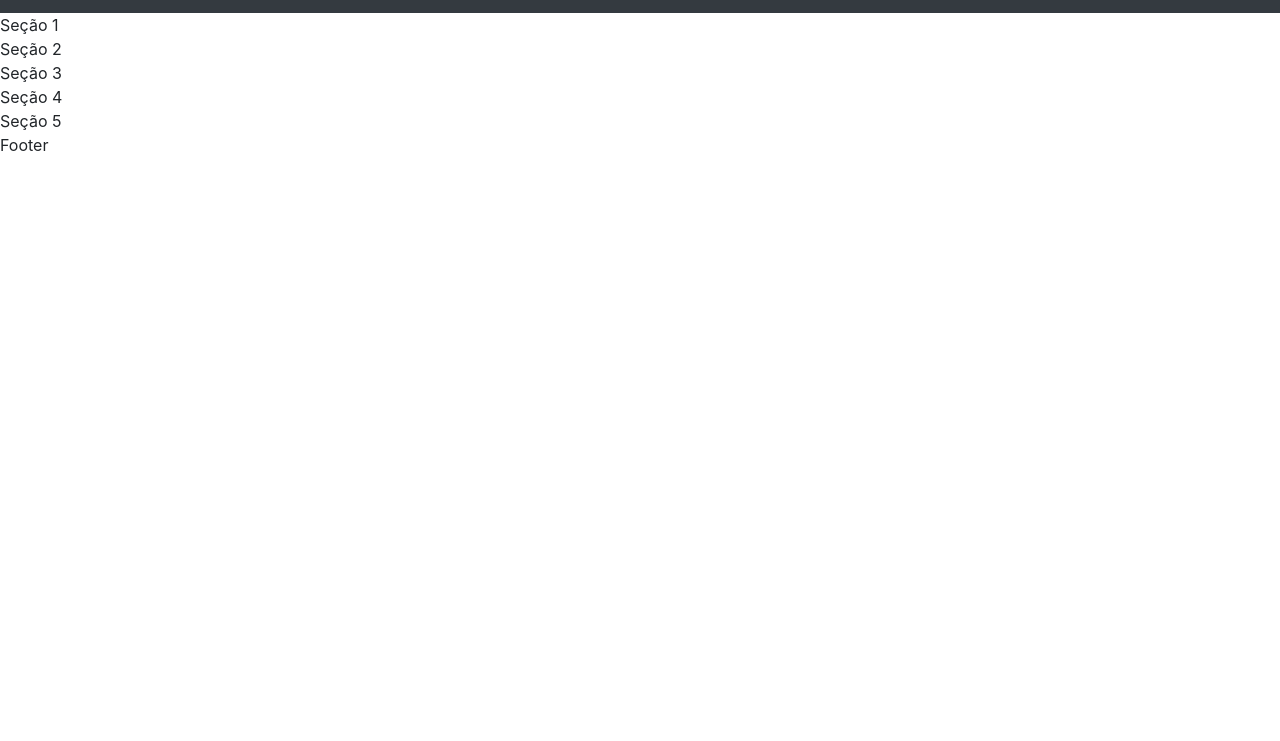
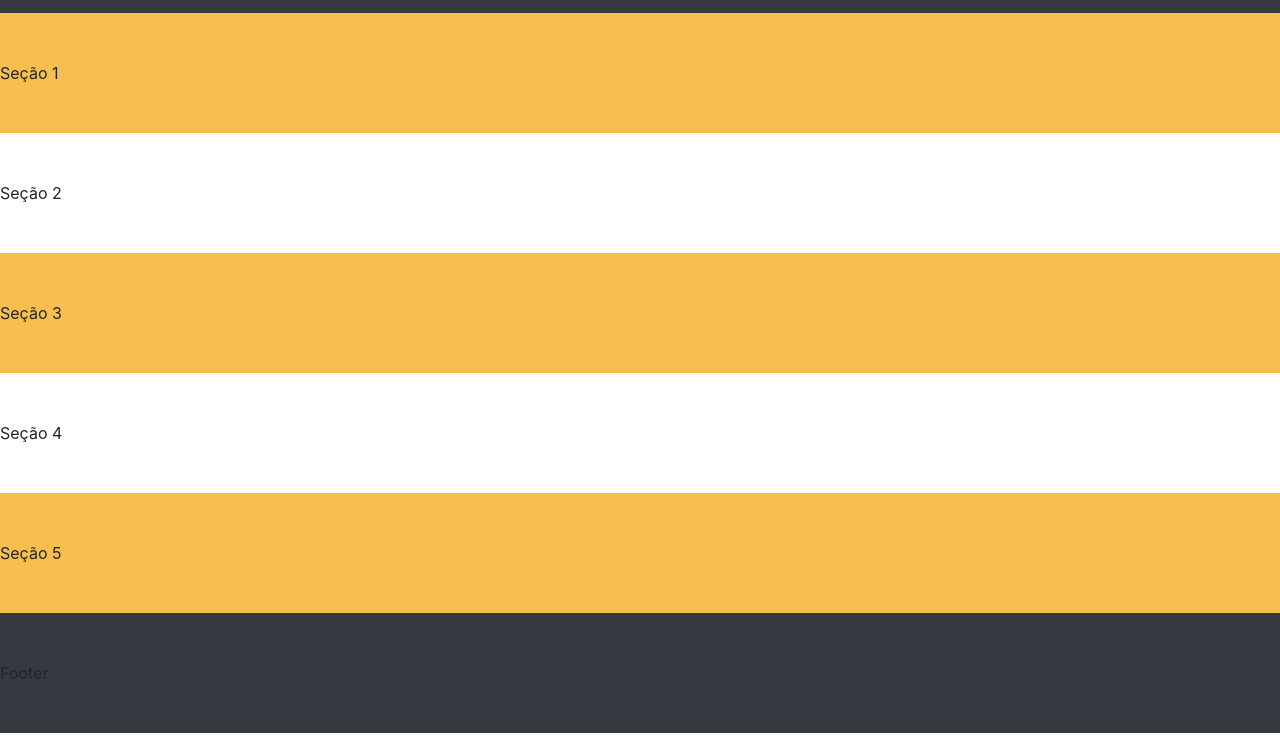
Before and after one commit to codeoj/Responsive-Template, a plain HTML site: page index.html in a window 1280 px wide. Shown: the part 59-800 px from the top of the page. Drawn offline with nearby package versions, Linux system fonts and the light colour scheme.

Commit message:
bg definidos

```diff
--- a/index.html
+++ b/index.html
@@ -53,29 +53,29 @@
         </div>
 
       </div>
-    </nav>
+    </nav> <!-- fim da navbar -->
 
-    <section>
+    <section class="bg-yellow py-5">
       Seção 1
     </section>
 
-    <section>
+    <section class="py-5">
       Seção 2
     </section>
 
-    <section>
+    <section class="bg-yellow py-5">
       Seção 3
     </section>
 
-    <section>
+    <section class="py-5">
       Seção 4
     </section>
 
-    <section>
+    <section class="bg-yellow py-5">
       Seção 5
     </section>
 
-    <footer>
+    <footer class="bg-dark py-5">
       Footer
     </footer>
 
--- a/styles.css
+++ b/styles.css
@@ -5,3 +5,7 @@
 .vizualizar2 {
 	border: 4px solid pink;
 }
+
+.bg-yellow {
+	background-color: #f7c04e;
+}
```
